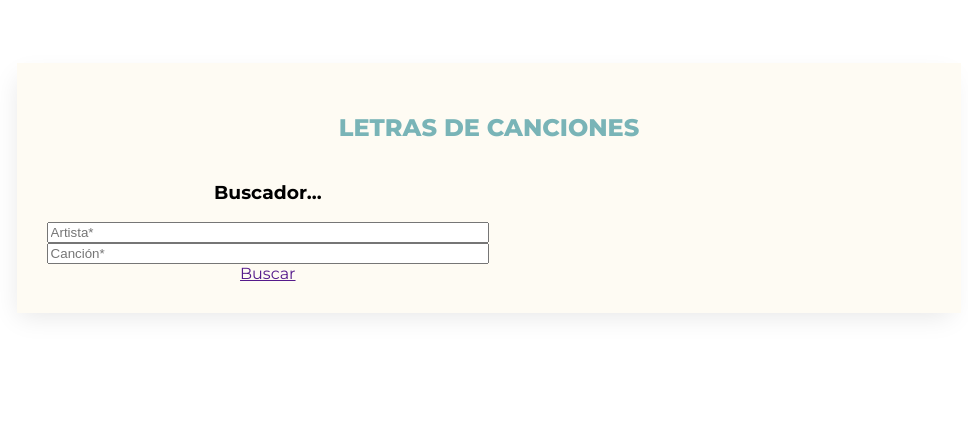
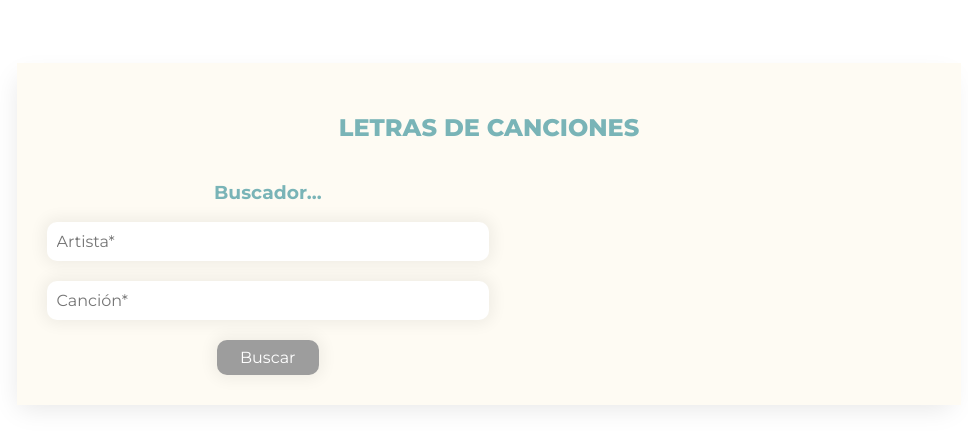
Before and after one commit to BryanCachimuel/Ruta_de_Aprendizaje_de_JavaScript, a PHP site: page / in a window 1280 px wide. Shown: the top 447 px of the page, without its empty margins (151-1119 px from the left). Run offline with PHP 8.4, Linux system fonts and the light colour scheme.

Commit message:
realizando los diseños para mejorar la vista del ejercicio parte dos

```diff
--- a/buscador_canciones/publico/css/estilos.css
+++ b/buscador_canciones/publico/css/estilos.css
@@ -25,3 +25,42 @@ body{
     display: flex;
     flex-direction: column;
 }
+
+.side-left h3{
+    color: #79B4B7;
+}
+input[type=text] {
+    border: solid 0px #fff;
+    padding: 10px;
+    margin-bottom: 20px;
+    box-shadow:0 0 15px 4px rgba(0,0,0,0.06);
+    border-radius:10px;
+    font-family: inherit;
+    font-size: inherit;
+    outline: none;
+}
+input[type=text]:focus {
+    box-shadow: 0 0 15px 4px #f8f0df;
+}
+a.search-letters{
+    color: #fff;
+    text-decoration: none;
+    box-shadow: 0 0 15px 4px rgb(0 0 0 / 6%);
+    width: fit-content;
+    padding: 8px 23px;
+    border-radius: 10px;
+    margin: 0 auto;
+    background-color: #9d9d9d;
+}
+a.search-letters:hover {
+    background-color: #79B4B7;
+}
+.side-right{
+    width: 50%;
+}
+.side-right h3 {
+    color: #79B4B7;
+}
+.error-mensaje{
+    color: red;
+}
```
